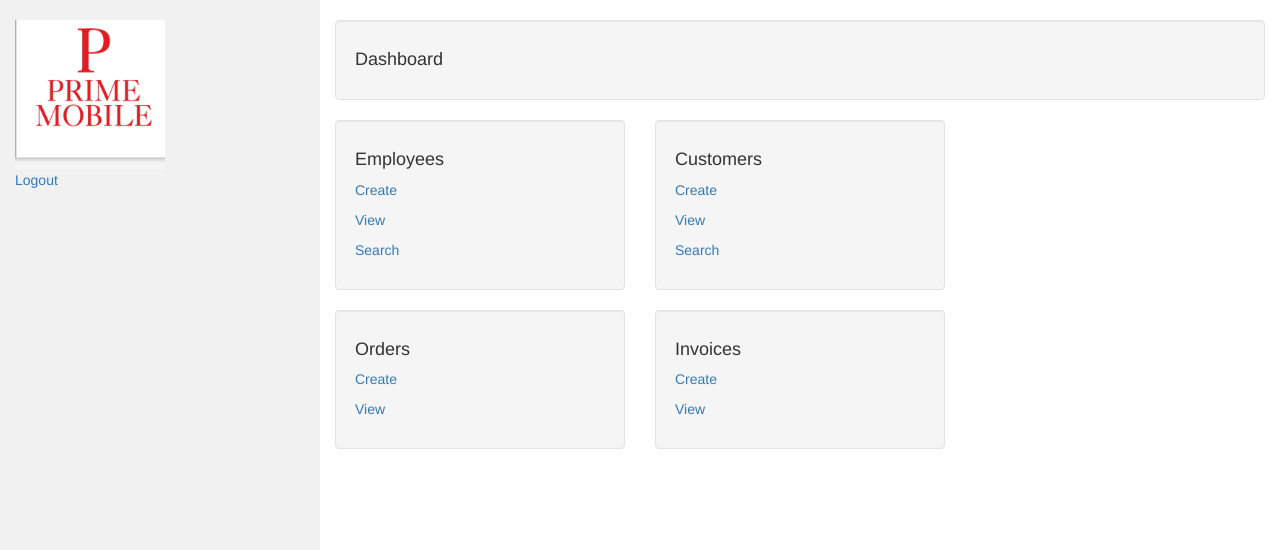
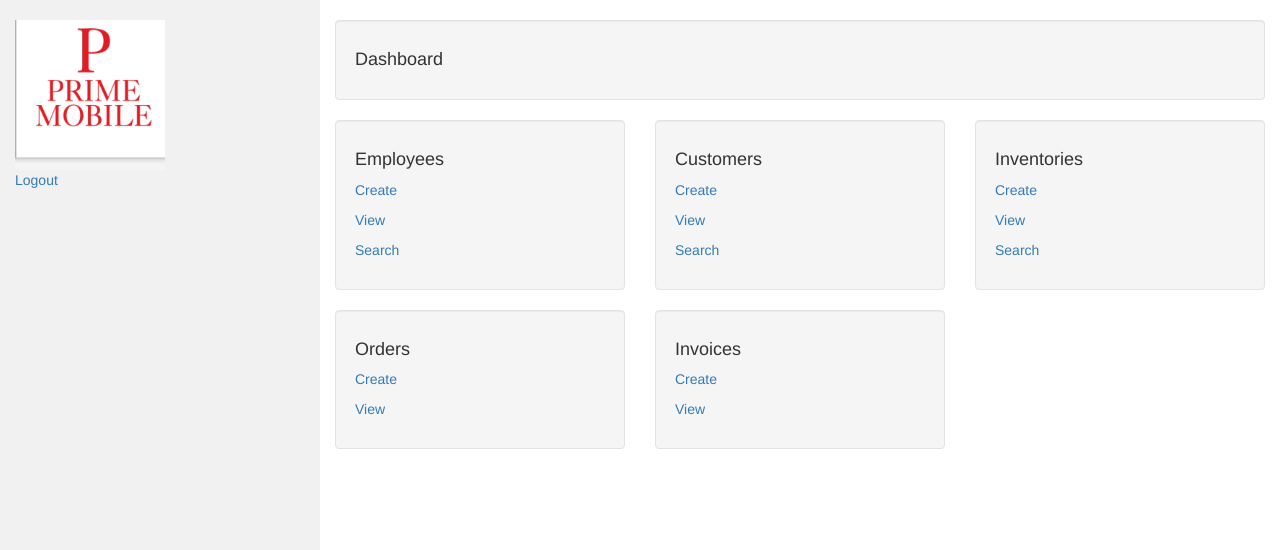
Before and after one commit to kaseytc/prime-mobile-erp, a Django app: template capstoneproject/erp/templates/index.html in a window 1280 px wide. Shown: the top 550 px of the page. Run offline with Django 3.2, Linux system fonts and the light colour scheme; the template is opened without the code that fills it, so the values that code supplies are empty; some libraries are stand-ins or nearby versions.

Commit message:
Edit index format

```diff
--- a/capstoneproject/erp/templates/index.html
+++ b/capstoneproject/erp/templates/index.html
@@ -147,6 +147,14 @@
             <p><a href="search_customer/">Search</a></p>
           </div>
         </div>
+         <div class="col-sm-4">
+          <div class="well">
+            <h4>Inventories</h4>
+            <p><a href="add_inventory/">Create</a></p>
+            <p><a href="inventories/">View</a></p>
+            <p><a href="search_inventory/">Search</a></p>
+          </div>
+        </div>
       </div>
       <div class="row">
         <div class="col-sm-4">
```
